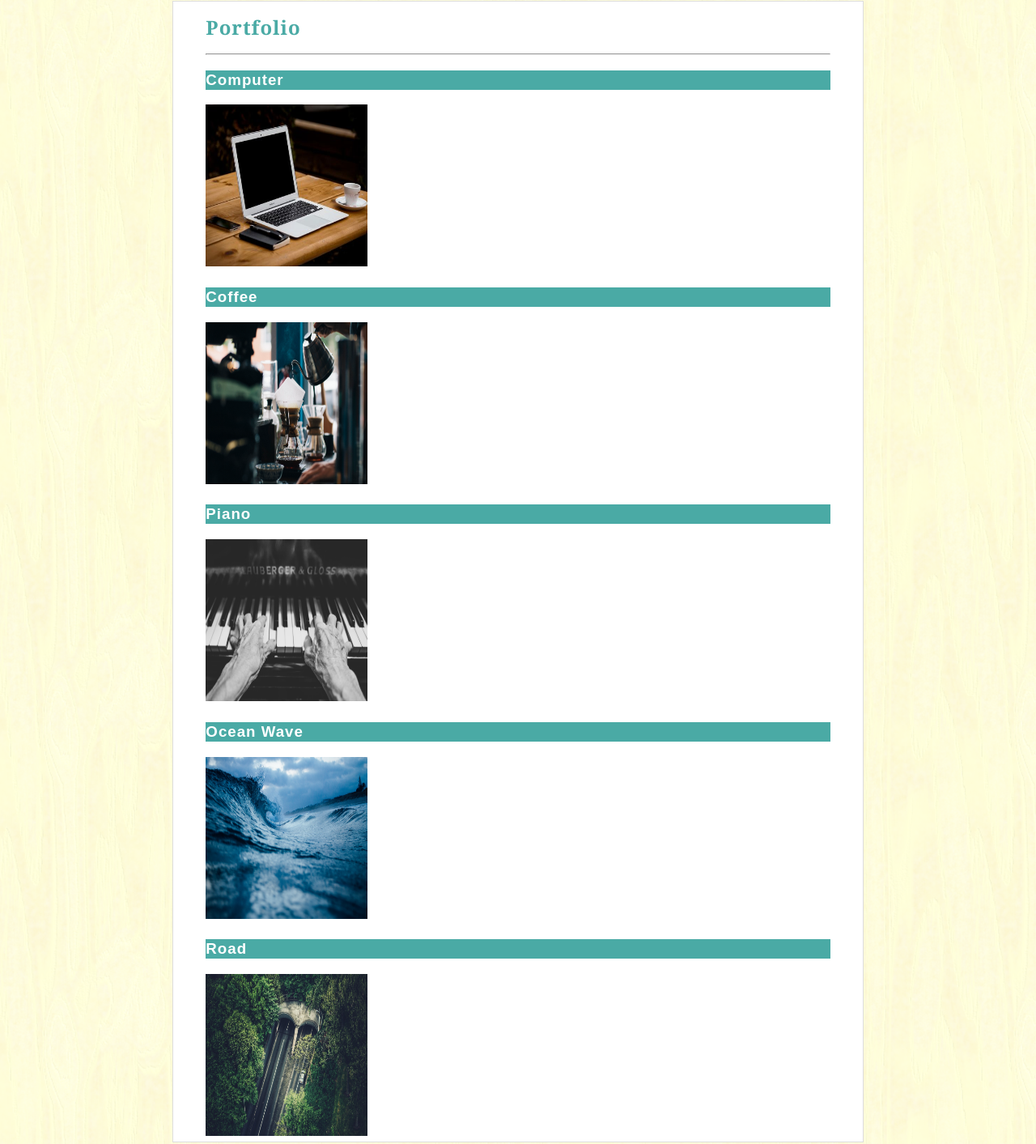
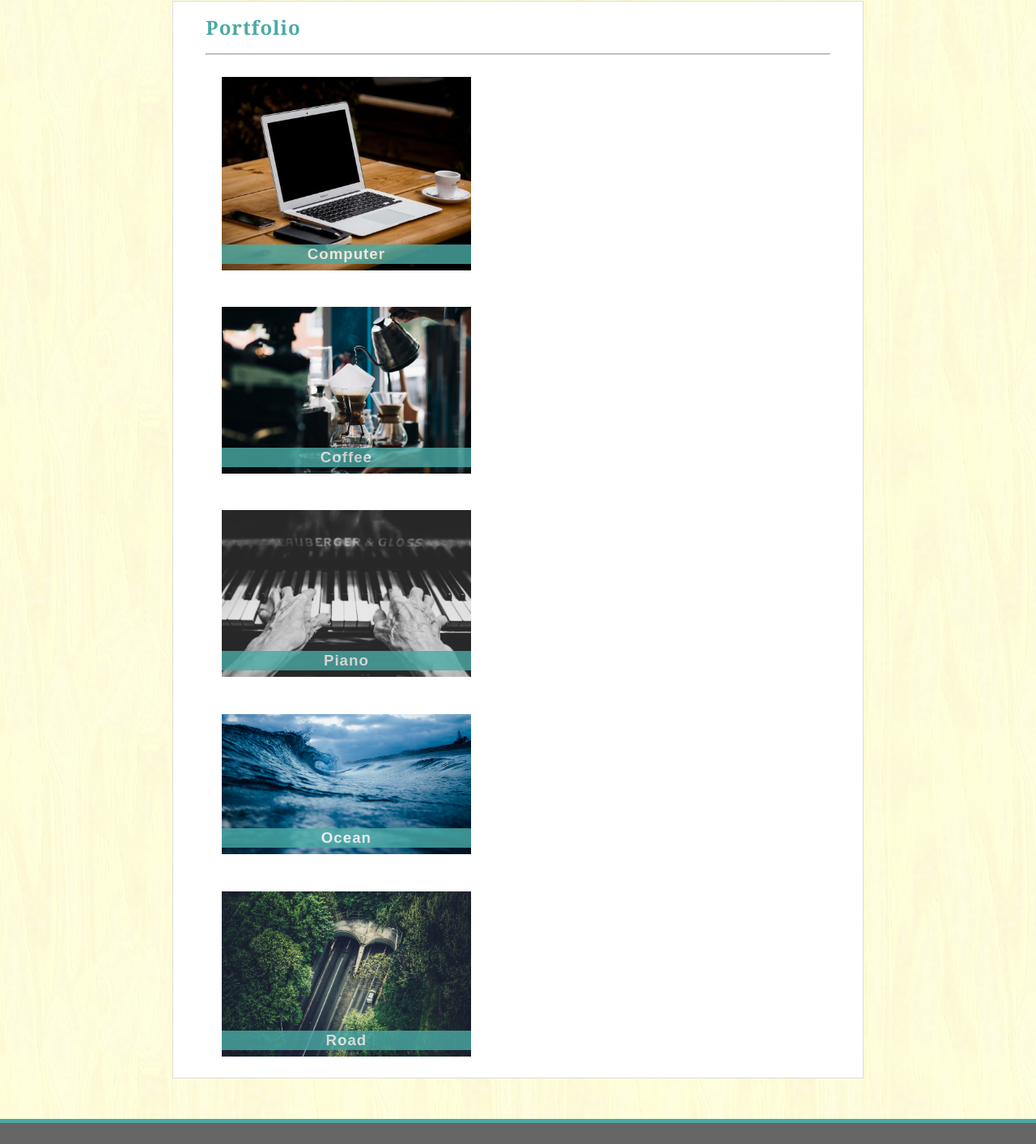
Before and after one commit to nmclear/homework_1, a plain HTML site: page portfolio.html in a window 1280 px wide. Shown: the part 104-1517 px from the top of the page at 81% size. Drawn offline with Linux system fonts and the light colour scheme.

Commit message:
improvements on portfolio.html

```diff
--- a/assets/css/style.css
+++ b/assets/css/style.css
@@ -10,6 +10,21 @@ body {
     line-height: 150%;
     font-size: 16px;
     margin: 0;
+}
+.container {
+    width: 66.666666666667%;
+    margin: 0 auto;
+    background: #ffffff;
+    border: solid 1px #dddddd;
+    padding: 0 40px;
+}
+
+.headshot-img {
+    height: 200px;
+    width: 200px;
+    float: left;
+    margin-top: 10px;
+    margin-right: 20px;
 }
 
 /* Header CSS */
@@ -67,21 +82,6 @@ body {
         margin: 2px;
     }
 
-.container {
-    width: 66.666666666667%;
-    margin: 0 auto;
-    background: #ffffff;
-    border: solid 1px #dddddd;
-    padding: 0 40px;
-}
-
-.headshot-img {
-    height: 200px;
-    width: 200px;
-    float: left;
-    margin-top: 10px;
-    margin-right: 20px;
-}
 /* Footer CSS */
     footer {
         background: #666666;
@@ -117,3 +117,27 @@ body {
     .submit-btn:hover {
         opacity: .8;
     }
+
+
+/* Portfolio Page CSS */
+    .port-examples img{
+        width: 40%;
+        /* height: 167px; */
+        /* float: left; */
+        margin: 2.5%;
+    }
+
+    .sample-work {
+        position: relative;
+        /* width: 40%; */
+    }
+
+    .port-examples h3 {
+        width: 40%;
+        position: absolute;
+        float: left;
+        text-align: center;
+        bottom: 15px;
+        margin: 2.5%;
+        opacity: .8;
+    }
--- a/portfolio.html
+++ b/portfolio.html
@@ -4,7 +4,7 @@
     <meta charset="UTF-8">
     <meta name="viewport" content="width=device-width, initial-scale=1.0">
     <meta http-equiv="X-UA-Compatible" content="ie=edge">
-    <title>Portfolio</title>
+    <title>Nick Clear | Portfolio</title>
     <link rel="stylesheet" href="assets/css/style.css">
 </head>
 <body>
@@ -23,32 +23,32 @@
         <h2>Portfolio</h2>
         <hr>
 
-        <section class="port-examples">
-            <article>
+        <div class="port-examples">
+            <div class="sample-work">
                 <h3 class="h-teal">Computer</h3>
-                <img src="assets/images/computer_open.jpeg" alt="computer screen" width="200px" height="200px">
-            </article>
+                <img src="assets/images/computer_open.jpeg" alt="computer screen">
+            </div>
 
-            <article>
+            <div class="sample-work">
                 <h3 class="h-teal">Coffee</h3>
-                <img src="assets/images/coffee_pourover.jpeg" alt="coffee pourover" width="200px" height="200px">
-            </article>
+                <img src="assets/images/coffee_pourover.jpeg" alt="coffee pourover">
+            </div>
 
-            <article>
+            <div class="sample-work">
                 <h3 class="h-teal">Piano</h3>
-                <img src="assets/images/piano_hands.jpeg" alt="playing piano" width="200px" height="200px">
-            </article>
+                <img src="assets/images/piano_hands.jpeg" alt="playing piano">
+            </div>
 
-            <article>
-                <h3 class="h-teal">Ocean Wave</h3>
-                <img src="assets/images/wave_dark.jpeg" alt="dark ocean wave" width="200px" height="200px">
-            </article>
+            <div class="sample-work">
+                <h3 class="h-teal">Ocean</h3>
+                <img src="assets/images/wave_dark.jpeg" alt="dark ocean wave">
+            </div>
 
-            <article>
+            <div class="sample-work">
                 <h3 class="h-teal">Road</h3>
-                <img src="assets/images/road_tunnel.jpeg" alt="road entering tunnel" width="200px" height="200px">
-            </article>
-        </section>
+                <img src="assets/images/road_tunnel.jpeg" alt="road entering tunnel">
+            </div>
+        </div>
     </div>
 
     <footer>
```
Also changed, not shown: contact.html (+1 -1 lines), index.html (+1 -1 lines), 1 other file.
